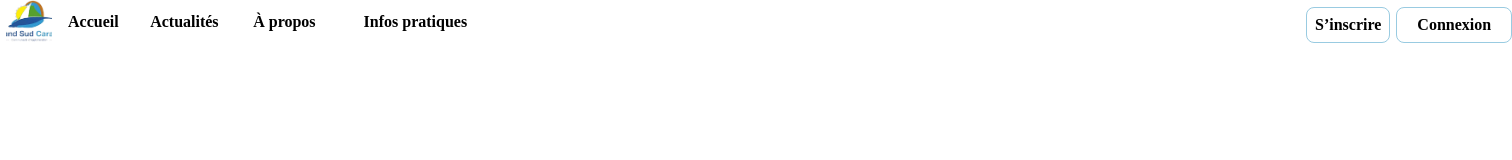
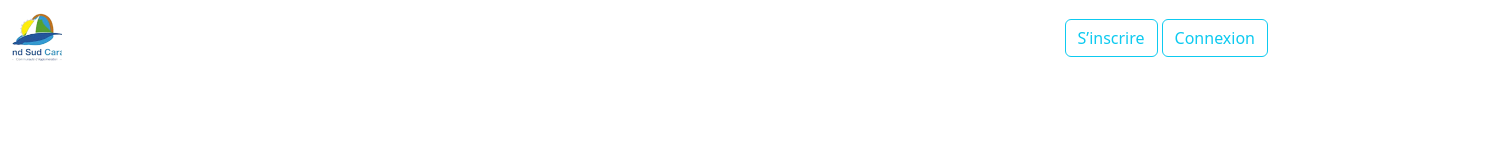
Before and after one commit to idflxw0/SAE-S3-Dev-Web, a plain HTML site: page index.html in a window 1280 px wide. Shown: the whole page, 1512 px wide, since content can reach past the window. Drawn offline with nearby package versions, Linux system fonts and the light colour scheme.

Commit message:
navbar responsive

```diff
--- a/assets/css/style.css
+++ b/assets/css/style.css
@@ -34,124 +34,10 @@
 
 .logo-casbt-icon {
     position: relative;
-    width: 46.39px;
-    height: 43px;
+    width: 50px;
+    height: 50px;
     object-fit: cover;
 }
-
-.accueil,
-.actualits,
-.infos-pratiques,
-.propos {
-    position: relative;
-    display: flex;
-    align-items: center;
-    justify-content: center;
-    width: 82px;
-    height: 43px;
-    flex-shrink: 0;
+.right-aligned-div {
+    float: right;
 }
-
-.actualits,
-.infos-pratiques,
-.propos {
-    width: 100px;
-}
-
-.infos-pratiques,
-.propos {
-    width: 100px;
-}
-
-.infos-pratiques {
-    width: 162px;
-}
-
-.infos-pratique,
-.navbarmenu {
-    display: flex;
-    flex-direction: row;
-    align-items: center;
-}
-
-.infos-pratique {
-    justify-content: flex-start;
-    gap: var(--gap-7xs);
-}
-
-.navbarmenu {
-    position: absolute;
-    top: 0;
-    left: 0;
-    /*width: 100px;*/
-    justify-content: space-between;
-}
-
-.sinscrire {
-    position: relative;
-    font-weight: 600;
-}
-
-.btn-sinscrire {
-    border-radius: var(--br-5xs);
-    border: 1px solid var(--color-skyblue);
-    align-items: center;
-    justify-content: center;
-    padding: var(--padding-5xs);
-}
-
-.btn-log-in,
-.btn-sinscrire,
-.navbarlog-in {
-    display: flex;
-    flex-direction: row;
-}
-
-.btn-log-in {
-    border-radius: var(--br-5xs);
-    border: 1px solid var(--color-skyblue);
-    align-items: center;
-    justify-content: center;
-    padding: var(--padding-5xs) var(--padding-xl);
-    gap: var(--gap-3xs);
-}
-
-.navbarlog-in {
-    position: absolute;
-    top: 7px;
-    left: 1300px;
-    /*width: 422px;*/
-    align-items: flex-start;
-    justify-content: flex-start;
-    gap: var(--gap-7xs);
-}
-
-.navbar {
-    position: absolute;
-    top: 0;
-    left: 6px;
-    width: 1000px;
-    height: 47px;
-    text-align: center;
-}
-
-@media (max-width: 768px) {
-    .navbar {
-        flex-direction: column;
-        align-items: start;
-        height: auto;
-    }
-
-    .navbarmenu,
-    .navbarlog-in {
-        flex-direction: column;
-        align-items: start;
-        gap: var(--gap-3xs);
-        width: 100%;
-    }
-
-    .navbarmenu b,
-    .navbarlog-in div {
-        margin-bottom: var(--gap-3xs);
-    }
-}
--- a/index.html
+++ b/index.html
@@ -5,40 +5,75 @@
     <meta charset="UTF-8">
     <title>CASBT</title>
     <link rel="stylesheet" href="./assets/css/style.css">
+    <link rel="stylesheet" href="./assets/cssbootstrap/bootstrap.min.css">
     <script src="./assets/js/script.js" type="module"></script>
+    <link href="https://cdn.jsdelivr.net/npm/bootstrap@5.3.0-alpha1/dist/css/bootstrap.min.css" rel="stylesheet">
 </head>
 
 <body>
 <div id="wrap-page">
-    <!-- Header -->
-    <header id="header">
-        <div class="navbar">
-            <div class="navbarmenu">
+    <!--****************Beginning of the NAVBAR****************************-->
+    <nav class="navbar navbar-expand-lg navbar-dark">
+        <div class="container-fluid">
+            <a class="navbar-brand" href="#">
                 <img
                         class="logo-casbt-icon"
                         alt=""
                         src="./assets/images/CASBT_logo.png"
                 />
-
-                <b class="accueil">Accueil</b>
-                <b class="actualits">Actualités</b>
-                <b class="propos">À propos</b>
-                <div class="infos-pratique">
-                    <b class="infos-pratiques">Infos pratiques</b>
-                </div>
-            </div>
-            <div class="navbarlog-in">
-                <div class="btn-sinscrire">
-                    <div class="sinscrire">S’inscrire</div>
-                </div>
-                <div class="btn-log-in">
-                    <div class="sinscrire">Connexion</div>
-                </div>
+            </a>
+            <button class="navbar-toggler" type="button" data-bs-toggle="collapse" data-bs-target="#navbarSupportedContent" aria-controls="navbarSupportedContent" aria-expanded="false" aria-label="Toggle navigation">
+                <span class="navbar-toggler-icon"></span>
+            </button>
+            <div class="collapse navbar-collapse" id="navbarSupportedContent">
+                <ul class="navbar-nav me-auto mb-2 mb-lg-0">
+                    <li class="nav-item">
+                        <a class="nav-link active" aria-current="page" href="#">Accueil</a>
+                    </li>
+                    <li class="nav-item">
+                        <a class="nav-link" href="#">Actualités</a>
+                    </li>
+                    <li class="nav-item">
+                        <a class="nav-link" href="#">À propos</a>
+                    </li>
+                    <li class="nav-item dropdown">
+                        <a class="nav-link dropdown-toggle" href="#" role="button" data-bs-toggle="dropdown" aria-expanded="false">
+                            Infos pratiques
+                        </a>
+                        <ul class="dropdown-menu">
+                            <li><a class="dropdown-item" href="#">Action</a></li>
+                            <li><a class="dropdown-item" href="#">Another action</a></li>
+                            <li><hr class="dropdown-divider"></li>
+                            <li><a class="dropdown-item" href="#">Something else here</a></li>
+                        </ul>
+                    </li>
+                </ul>
+                <form class="d-flex">
+                    <button class="btn btn-outline-info mx-1" type="submit">S’inscrire</button>
+                    <button class="btn btn-outline-info" type="submit">Connexion</button>
+                </form>
             </div>
         </div>
+    </nav>
+    <!--****************END of the NAVBAR****************************-->
+
+    <!-- Header -->
+    <header id="header">
+
     </header>
 </div>
 
+    <!--****************Insertion of script for navbar****************************-->
+    <script src="https://cdn.jsdelivr.net/npm/bootstrap@5.2.2/dist/js/bootstrap.bundle.min.js"
+            integrity="sha384-OERcA2EqjJCMA+/3y+gxIOqMEjwtxJY7qPCqsdltbNJuaOe923+mo//f6V8Qbsw3"
+            crossorigin="anonymous"></script>
+    <!--****************End of script for navbar****************************-->
+
+<!--    &lt;!&ndash; Start of Bootstrap JS, Popper.js, and jQuery &ndash;&gt;-->
+<!--    <script src="https://code.jquery.com/jquery-3.3.1.slim.min.js"></script>-->
+<!--    <script src="https://cdn.jsdelivr.net/npm/@popperjs/core@2.10.2/dist/umd/popper.min.js"></script>-->
+<!--    <script src="https://cdn.jsdelivr.net/npm/bootstrap@5.3.0-alpha1/dist/js/bootstrap.bundle.min.js"></script>-->
+<!--    &lt;!&ndash; END of Bootstrap JS, Popper.js, and jQuery &ndash;&gt;-->
 
 </body>
 
```
Also changed, not shown: assets/cssbootstrap/bootstrap.min.css (added), assets/js/bootstrap.min.js (added), assets/styles/style.css (deleted).
